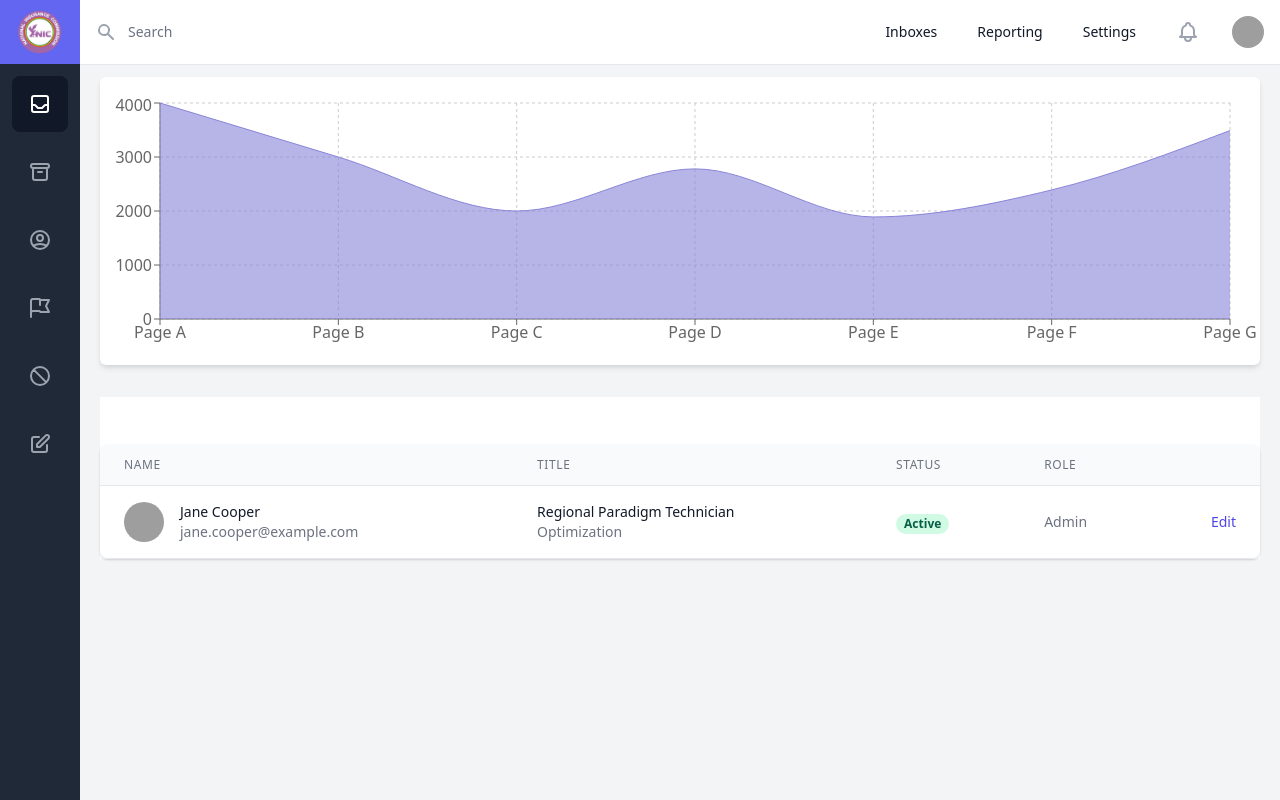
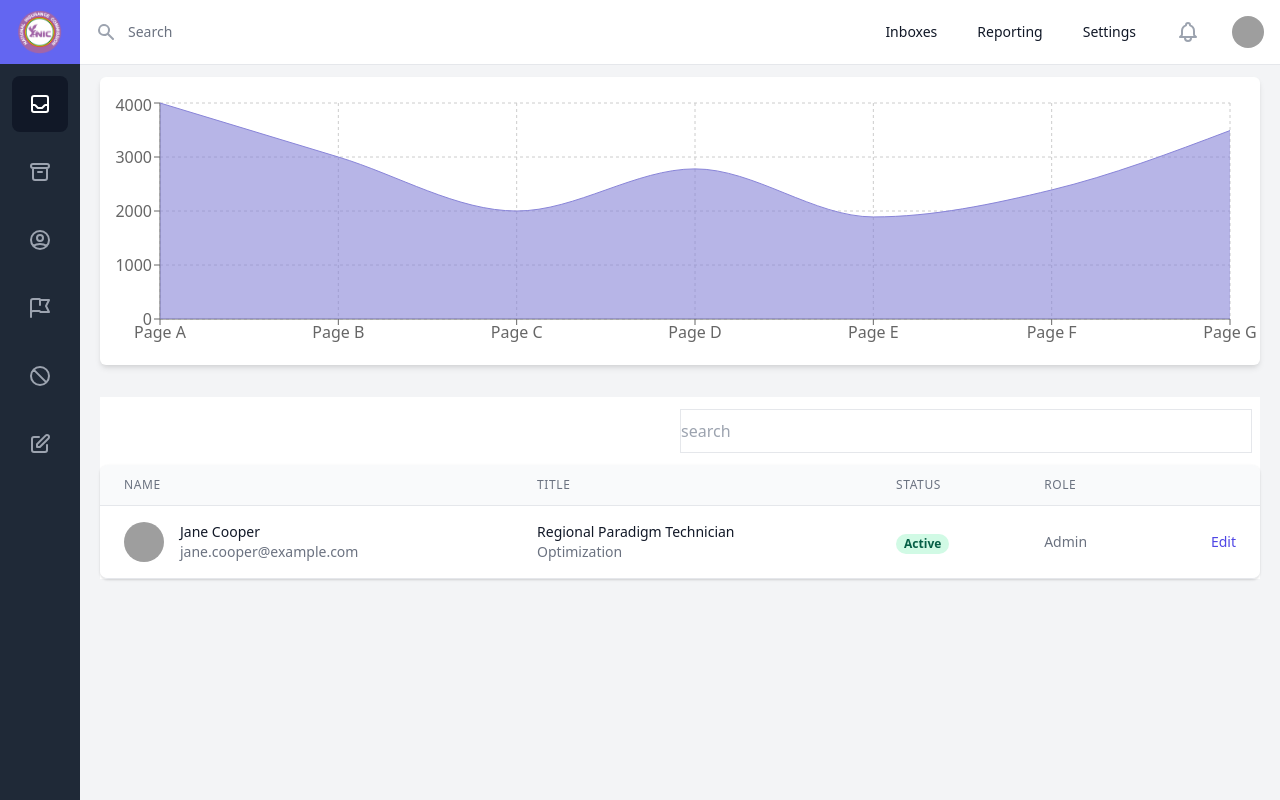
Before and after one commit to Khoby-790/template-nic, a React (Create React App) app: page / in a window 1280 px wide. Built offline with nearby package versions, Linux system fonts and the light colour scheme; grey boxes are pictures that could not be loaded.

Commit message:
--- Auto-Git Commit ---

```diff
--- a/src/pages/Dashboard/Dashboard.tsx
+++ b/src/pages/Dashboard/Dashboard.tsx
@@ -78,10 +78,10 @@ const Dashboard = (props: Props) => {
                 </ResponsiveContainer>
             </div>
             <div className="bg-white mx-5 mt-5">
-                <div className="flex justify-between my-3">
+                <div className="flex h-11 justify-between my-3">
                     <div className="flex-1"></div>
-                    <div className="flex-1">
-                        <input type="search" className="border-gray-200" />
+                    <div className="flex-1 px-2">
+                        <input placeholder="search" type="search" className="border-gray-200 border h-full w-full" />
                     </div>
                 </div>
                 <div className="flex flex-col">
```
